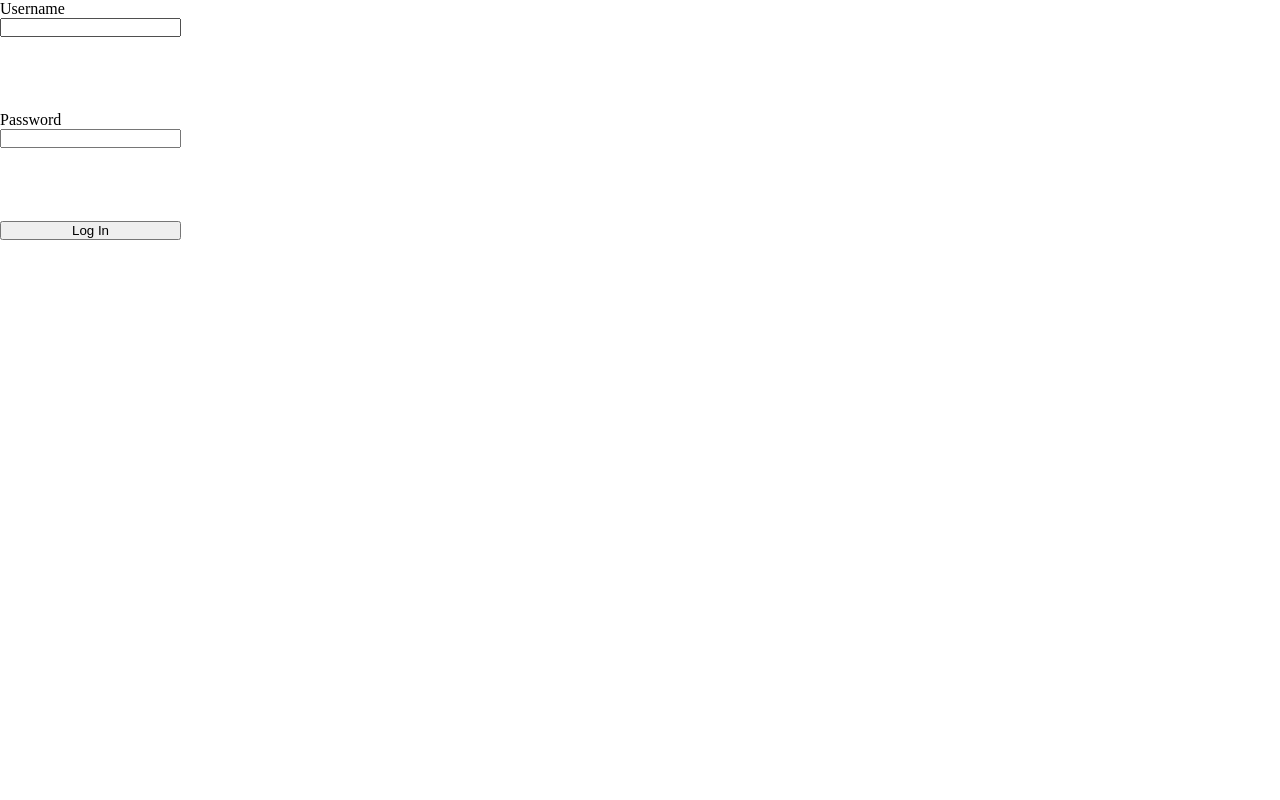
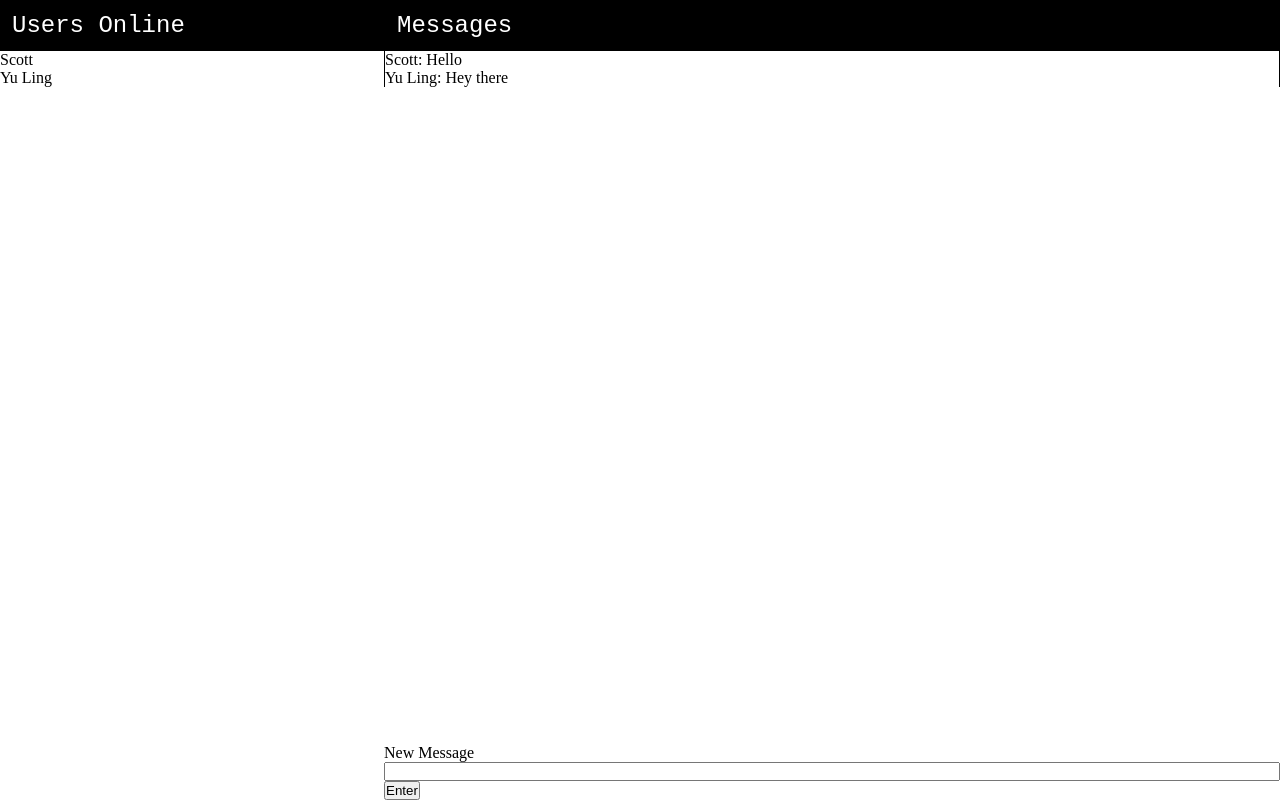
Before and after one commit to skillitzimberg/les-chats, a React (Create React App) app in the folder client/: page / in a window 1280 px wide. Before the commit this address led to /login. Built offline with nearby package versions, Linux system fonts and the light colour scheme; sample sign-in values are in the browser's storage.

Commit message:
WIP: saving state before asking for help

```diff
--- a/client/src/App.js
+++ b/client/src/App.js
@@ -1,10 +1,5 @@
 import React, { useState } from "react";
-import {
-  BrowserRouter as Router,
-  Routes,
-  Route,
-  Navigate,
-} from "react-router-dom";
+import { BrowserRouter as Router, Routes, Route } from "react-router-dom";
 
 import "./App.css";
 import ChatForm from "./ChatForm";
@@ -13,6 +8,7 @@ import Messages from "./Messages";
 import Registration from "./Registration";
 import Users from "./Users";
 import { usersData, messagesData } from "./Dummy_Data/chatData";
+import PrivateRoute from "./PrivateRoute";
 
 function App() {
   const [users, setUsers] = useState(usersData);
@@ -31,7 +27,7 @@ function App() {
   }
 
   function handleLogin(loginSuccessful) {
-    setIsLoggedIn(loginSuccessful);
+    localStorage.setItem("isLoggedIn", loginSuccessful);
     if (loginSuccessful) {
       console.log("Success!");
       console.log(loginSuccessful);
@@ -63,8 +59,9 @@ function App() {
           <Route
             path="/"
             element={
-              isLoggedIn ? (
-                <>
+              <PrivateRoute
+                isloggedIn={JSON.parse(localStorage.getItem("isLoggedIn"))}
+              >
                 <section id="sidebar">
                   <Users users={users} />
                 </section>
@@ -72,10 +69,7 @@ function App() {
                   <Messages messages={messages} />
                   <ChatForm handleNewMessage={handleNewMessage} />
                 </section>
-                </>
-              ) : (
-                <Navigate to="/login" />
-              )
+              </PrivateRoute>
             }
           />
         </Routes>
--- /dev/null
+++ b/client/src/PrivateRoute.js
@@ -0,0 +1,5 @@
+import React from "react";
+import { Navigate } from "react-router-dom";
+export default function PrivateRoute({ isloggedIn, children }) {
+  return isloggedIn ? children : <Navigate to="/login" />;
+}
```
Lines whose indentation alone changed are shown as unchanged.
